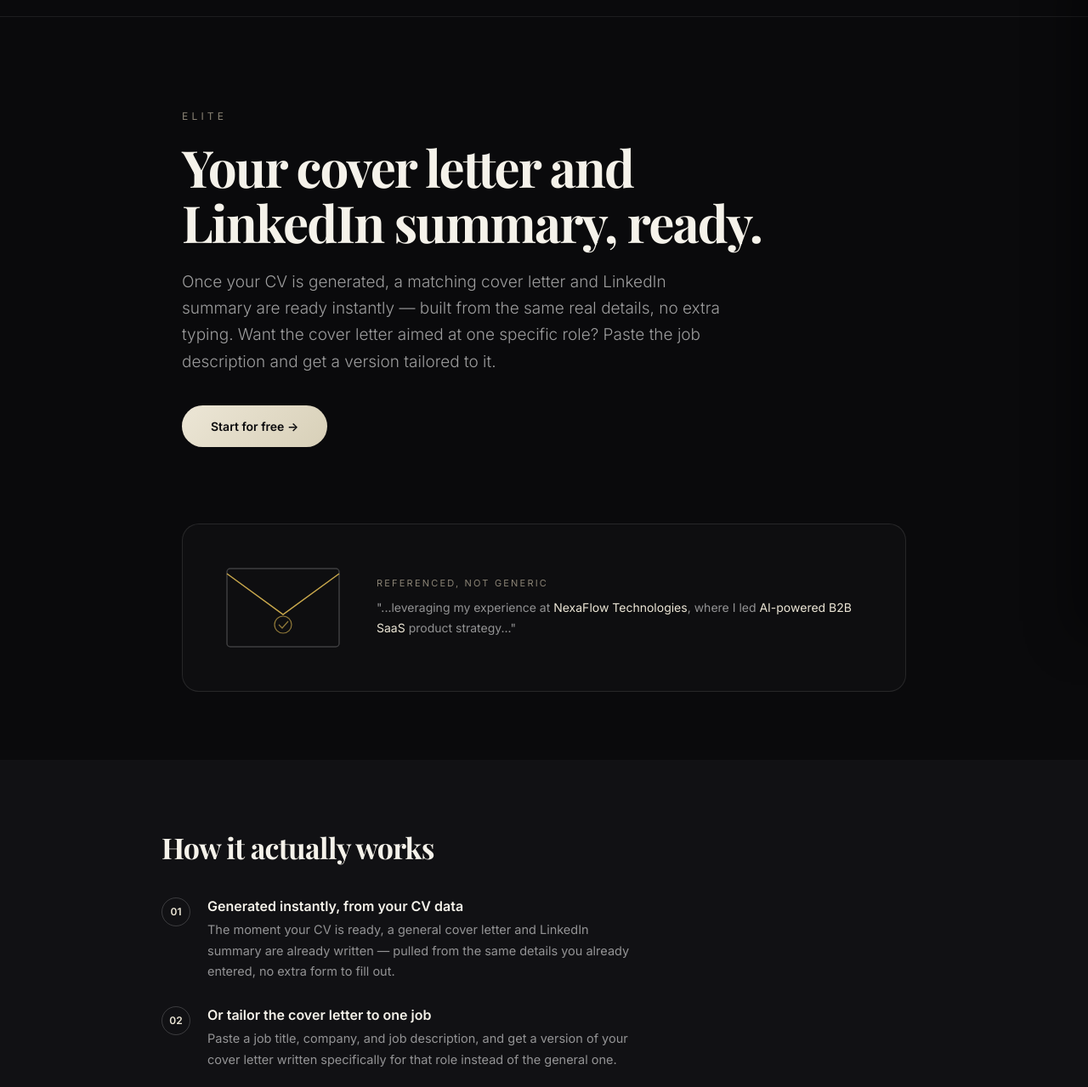
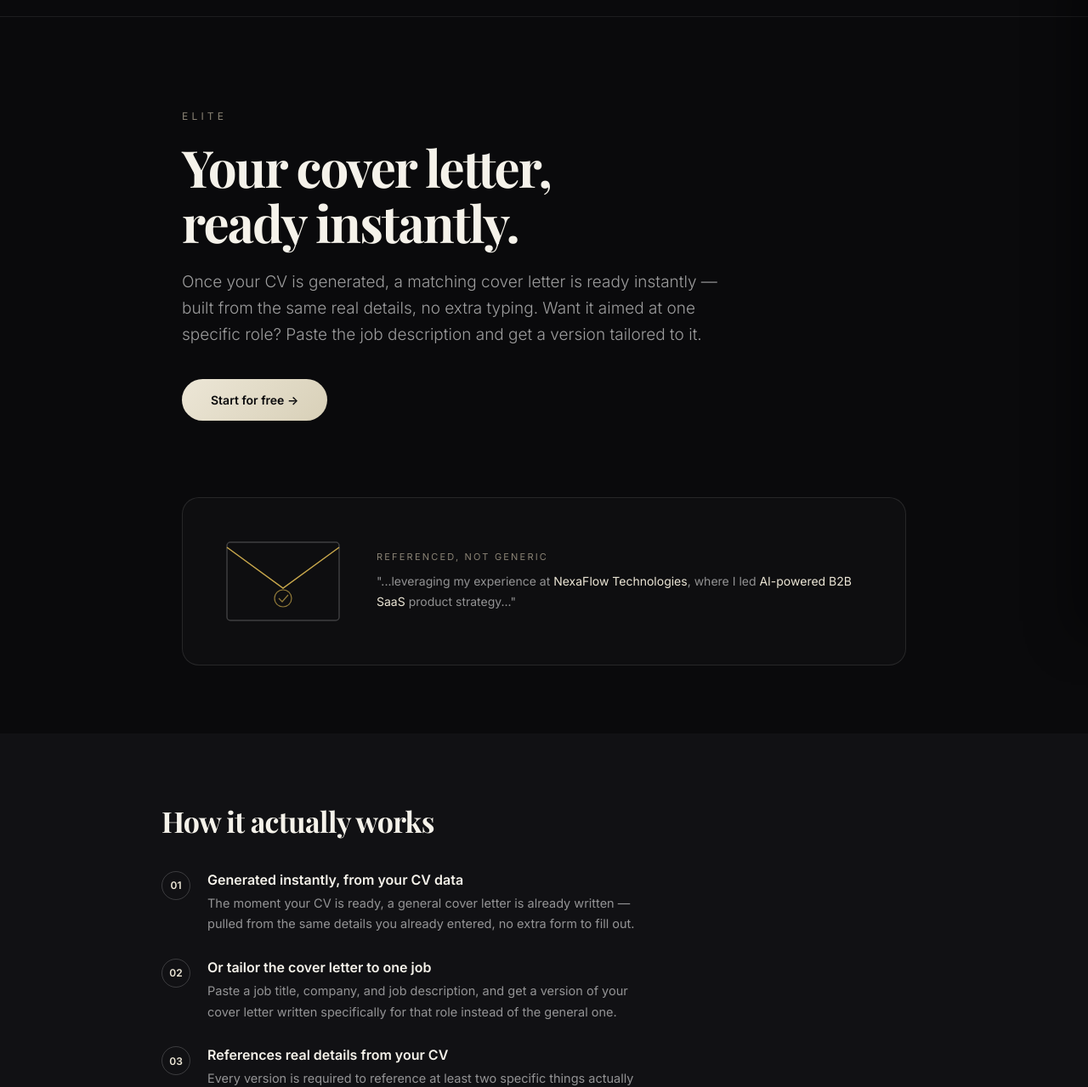
Before and after one commit to kavoxoffical-commits/KAVOX, a plain HTML site: page feature-coverletter.html in a window 1280 px wide. Shown: the part 51-1330 px from the top of the page at 85% size. Drawn offline with nearby package versions, Linux system fonts and the light colour scheme.

Commit message:
content: remove LinkedIn Summary mentions from Cover Letter feature page — LinkedIn now has its own dedicated feature-linkedin.html page, no more overlap

```diff
--- a/feature-coverletter.html
+++ b/feature-coverletter.html
@@ -3,8 +3,8 @@
 <head>
 <meta charset="UTF-8" />
 <meta name="viewport" content="width=device-width, initial-scale=1.0" />
-<title>Cover Letter & LinkedIn Summary — Kavox</title>
-<meta name="description" content="After your CV is generated, get a matching cover letter and LinkedIn summary — instantly from your CV data, or tailored to a specific job description." />
+<title>Cover Letter — Kavox</title>
+<meta name="description" content="After your CV is generated, get a matching cover letter — instantly from your CV data, or tailored to a specific job description." />
 <script src="https://cdnjs.cloudflare.com/ajax/libs/gsap/3.12.5/gsap.min.js"></script>
 <script src="https://cdnjs.cloudflare.com/ajax/libs/gsap/3.12.5/ScrollTrigger.min.js"></script>
 <style>
@@ -104,8 +104,8 @@
 
 <section class="fe-hero">
   <div class="fe-eyebrow" id="feEyebrow">ELITE</div>
-  <h1 class="fe-title" id="feTitle">Your cover letter and<br>LinkedIn summary, ready.</h1>
-  <p class="fe-sub" id="feSub">Once your CV is generated, a matching cover letter and LinkedIn summary are ready instantly — built from the same real details, no extra typing. Want the cover letter aimed at one specific role? Paste the job description and get a version tailored to it.</p>
+  <h1 class="fe-title" id="feTitle">Your cover letter,<br>ready instantly.</h1>
+  <p class="fe-sub" id="feSub">Once your CV is generated, a matching cover letter is ready instantly — built from the same real details, no extra typing. Want it aimed at one specific role? Paste the job description and get a version tailored to it.</p>
   <a href="build.html" class="fe-hero-cta" id="feCta">Start for free &rarr;</a>
 </section>
 
@@ -130,7 +130,7 @@
     <div class="fe-points">
       <div class="fe-point">
         <div class="fe-point-mark">01</div>
-        <div class="fe-point-body"><h3>Generated instantly, from your CV data</h3><p>The moment your CV is ready, a general cover letter and LinkedIn summary are already written — pulled from the same details you already entered, no extra form to fill out.</p></div>
+        <div class="fe-point-body"><h3>Generated instantly, from your CV data</h3><p>The moment your CV is ready, a general cover letter is already written — pulled from the same details you already entered, no extra form to fill out.</p></div>
       </div>
       <div class="fe-point">
         <div class="fe-point-mark">02</div>
```
